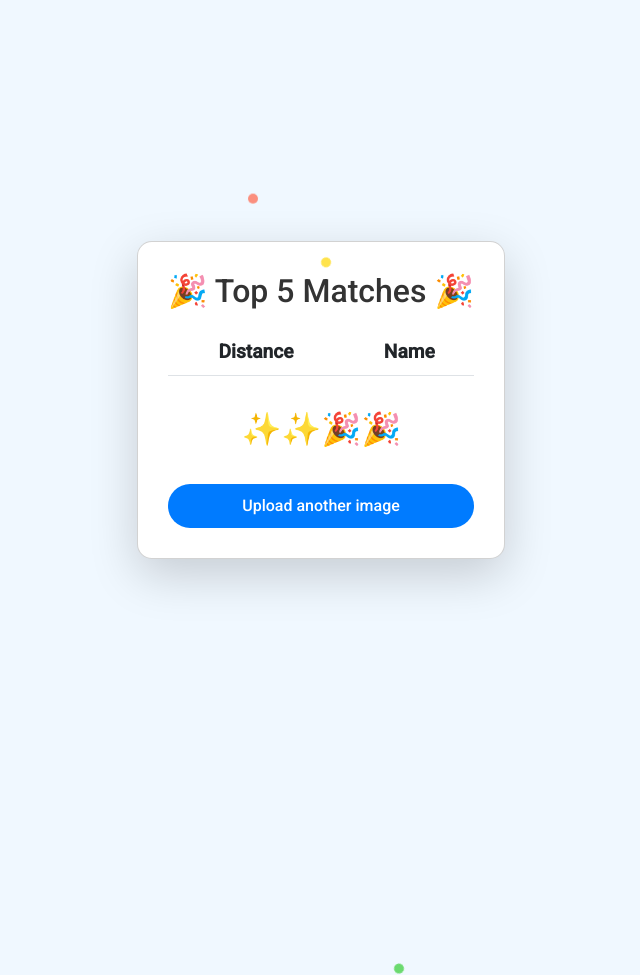
After one commit to ayany2/Master-Class, a Flask app: page /results in a window 1280 px wide. The commit adds this page. Shown: the whole page, without its empty margins (319-959 px from the left). Run offline with Flask 3, Linux system fonts and the light colour scheme; lists and menus that the app fills with data are empty; some libraries are stand-ins or nearby versions.

Commit message:
Added UI and finalized the model

```diff
--- a/app.py
+++ b/app.py
@@ -1,24 +1,20 @@
 import numpy as np
 import faiss
 import pickle
-from flask import Flask, request, render_template
+from flask import Flask, request, render_template, redirect, url_for
 from PIL import Image
 from io import BytesIO
 from tensorflow.keras.applications.resnet50 import ResNet50, preprocess_input
-from tensorflow.keras.preprocessing import image
 
 app = Flask(__name__)
 
-# Load FAISS index and metadata
 faiss_index = None
 labels_for_index = None
 names_for_index = None
 
 try:
-    # Load FAISS index
     faiss_index = faiss.read_index('Dataset/lfw_embeddings_index.faiss')
 
-    # Debug the type of index
     if isinstance(faiss_index, faiss.Index):
         print("FAISS index loaded successfully.")
     else:
@@ -35,8 +31,20 @@ except Exception as e:
     print(f"Error loading FAISS index or metadata: {e}")
     faiss_index = None
 
-# Initialize ResNet50 model for embedding
 model = ResNet50(weights='imagenet', include_top=False, pooling='avg')
+
+def preprocess_image(img):
+    """
+    Preprocesses the input image, converting grayscale to RGB, resizing, and applying preprocess_input
+    """
+    if img.mode != 'RGB':
+        img = img.convert('RGB')
+
+    img = img.resize((224, 224))
+    img_array = np.array(img)
+    img_array = np.expand_dims(img_array, axis=0)
+    img_array = preprocess_input(img_array)
+    return img_array
 
 @app.route('/')
 def index():
@@ -50,28 +58,37 @@ def upload():
     file = request.files['file']
     if file:
         try:
-            # Load and preprocess the image
             img = Image.open(BytesIO(file.read()))
-            img = img.resize((224, 224))  # Resize to match ResNet50 input size
-            img_array = image.img_to_array(img)
-            img_array = np.expand_dims(img_array, axis=0)
-            img_array = preprocess_input(img_array)
+            img_array = preprocess_image(img)
 
-            # Generate embedding using ResNet50
             embedding = model.predict(img_array)
             embedding = embedding.flatten()
 
-            # Search for similar faces in FAISS index
-            D, I = faiss_index.search(np.array([embedding]), k=1)
-            closest_index = I[0][0]
-            closest_name = names_for_index[closest_index]
+            D, I = faiss_index.search(np.array([embedding]), k=5)
 
-            return f"The closest match is {closest_name}."
+            results = [(D[0][i], names_for_index[I[0][i]]) for i in range(len(I[0]))]
+
+            results.sort(key=lambda x: x[0])
+
+            results_for_redirect = '|'.join([f"{name}:{distance}" for distance, name in results])
+
+            return redirect(url_for('results_page', results=results_for_redirect))
 
         except Exception as e:
             return f"Error processing image: {e}"
 
     return "No file uploaded."
 
+@app.route('/results')
+def results_page():
+    results_string = request.args.get('results')
+
+    if results_string:
+        results = [(float(item.split(':')[1]), item.split(':')[0]) for item in results_string.split('|')]
+    else:
+        results = []
+
+    return render_template('results.html', results=results)
+
 if __name__ == '__main__':
-    app.run(debug=True)
+    app.run(debug=True, port=5001)
--- /dev/null
+++ b/templates/results.html
@@ -0,0 +1,171 @@
+<!DOCTYPE html>
+<html lang="en">
+<head>
+    <meta charset="UTF-8">
+    <meta name="viewport" content="width=device-width, initial-scale=1.0">
+    <title>Recognition Results</title>
+
+    <!-- Bootstrap CSS -->
+    <link href="https://cdn.jsdelivr.net/npm/bootstrap@5.3.0/dist/css/bootstrap.min.css" rel="stylesheet">
+
+    <!-- Google Fonts -->
+    <link href="https://fonts.googleapis.com/css2?family=Roboto:wght@500&display=swap" rel="stylesheet">
+
+    <style>
+        body {
+            font-family: 'Roboto', sans-serif;
+            background-color: #f0f8ff;
+            display: flex;
+            justify-content: center;
+            align-items: center;
+            height: 100vh;
+            margin: 0;
+            overflow: hidden; /* Prevent scrolling due to confetti */
+        }
+
+        .card {
+            padding: 30px;
+            border-radius: 15px;
+            box-shadow: 0 8px 20px rgba(0, 0, 0, 0.1);
+            background-color: #fff;
+            text-align: center;
+            position: relative;
+            z-index: 1;
+            animation: fadeIn 2s ease-out;
+        }
+
+        h1 {
+            color: #333;
+            margin-bottom: 20px;
+            font-size: 2rem;
+        }
+
+        table {
+            margin: 0 auto;
+            margin-bottom: 20px;
+        }
+
+        th, td {
+            padding: 10px 20px;
+            font-size: 1.2rem;
+        }
+
+        th {
+            color: #007bff;
+        }
+
+        td {
+            color: #333;
+        }
+
+        .btn {
+            background-color: #007bff;
+            border: none;
+            color: white;
+            padding: 10px 20px;
+            border-radius: 50px;
+            transition: background-color 0.3s ease;
+        }
+
+        .btn:hover {
+            background-color: #0056b3;
+        }
+
+        .celebrate {
+            font-size: 2rem;
+            margin-top: 20px;
+            color: gold;
+            animation: bounce 1s infinite;
+        }
+
+        @keyframes bounce {
+            0%, 100% {
+                transform: translateY(0);
+            }
+            50% {
+                transform: translateY(-10px);
+            }
+        }
+
+        @keyframes fadeIn {
+            from {
+                opacity: 0;
+                transform: scale(0.8);
+            }
+            to {
+                opacity: 1;
+                transform: scale(1);
+            }
+        }
+
+        /* Confetti Animation */
+        .confetti {
+            position: absolute;
+            top: -50px;
+            left: 50%;
+            width: 10px;
+            height: 10px;
+            background: gold;
+            border-radius: 50%;
+            opacity: 0.7;
+            animation: confetti-fall 3s infinite ease-in-out;
+        }
+
+        .confetti:nth-child(2) {
+            left: 30%;
+            background: #ff6347;
+            animation-delay: 0.5s;
+        }
+
+        .confetti:nth-child(3) {
+            left: 70%;
+            background: #32cd32;
+            animation-delay: 1s;
+        }
+
+        @keyframes confetti-fall {
+            0% {
+                transform: translateY(0) rotate(0deg);
+            }
+            100% {
+                transform: translateY(100vh) rotate(720deg);
+            }
+        }
+    </style>
+</head>
+<body>
+
+    <div class="card shadow-lg">
+        <!-- Confetti Animation -->
+        <div class="confetti"></div>
+        <div class="confetti"></div>
+        <div class="confetti"></div>
+
+        <h1>🎉 Top 5 Matches 🎉</h1>
+
+        <table class="table table-striped">
+            <thead>
+                <tr>
+                    <th>Distance</th>
+                    <th>Name</th>
+                </tr>
+            </thead>
+            <tbody>
+                <!-- Loop through the results and display the first 5 -->
+                {% for distance, name in results %}
+                <tr>
+                    <td>{{ distance }}</td>
+                    <td>{{ name }}</td>
+                </tr>
+                {% endfor %}
+            </tbody>
+        </table>
+
+        <div class="celebrate">✨✨🎉🎉</div>
+        <a href="{{ url_for('index') }}" class="btn mt-4">Upload another image</a>
+    </div>
+
+    <!-- Bootstrap JS and dependencies -->
+    <script src="https://cdn.jsdelivr.net/npm/bootstrap@5.3.0/dist/js/bootstrap.bundle.min.js"></script>
+</body>
+</html>
```
Also changed, not shown: templates/result.html (deleted, +0 -13 lines), templates/upload.html (+27 -6 lines), 1 other file.
